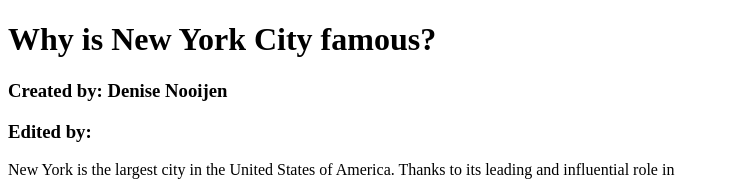
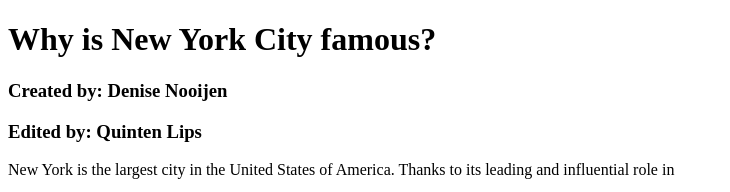
Before and after one commit to DeniseNooijen/prj4-chapter-3, a plain HTML site: page index.html in a window 1280 px wide. Shown: the top 192 px of the page, without its empty margins (0-730 px from the left). Drawn offline with Linux system fonts and the light colour scheme.

Commit message:
Added my name

```diff
--- a/index.html
+++ b/index.html
@@ -6,7 +6,7 @@
   <body>
   <h1> Why is New York City famous?</h1>
     <h3> Created by: Denise Nooijen </h3>
-    <h3> Edited by:                 </h3>
+    <h3> Edited by: Quinten Lips </h3>
     <p> New York is the largest city in the United States of America. Thanks to its leading and influential role in</p>
 <ol>
    <li>commerce</li>
```
